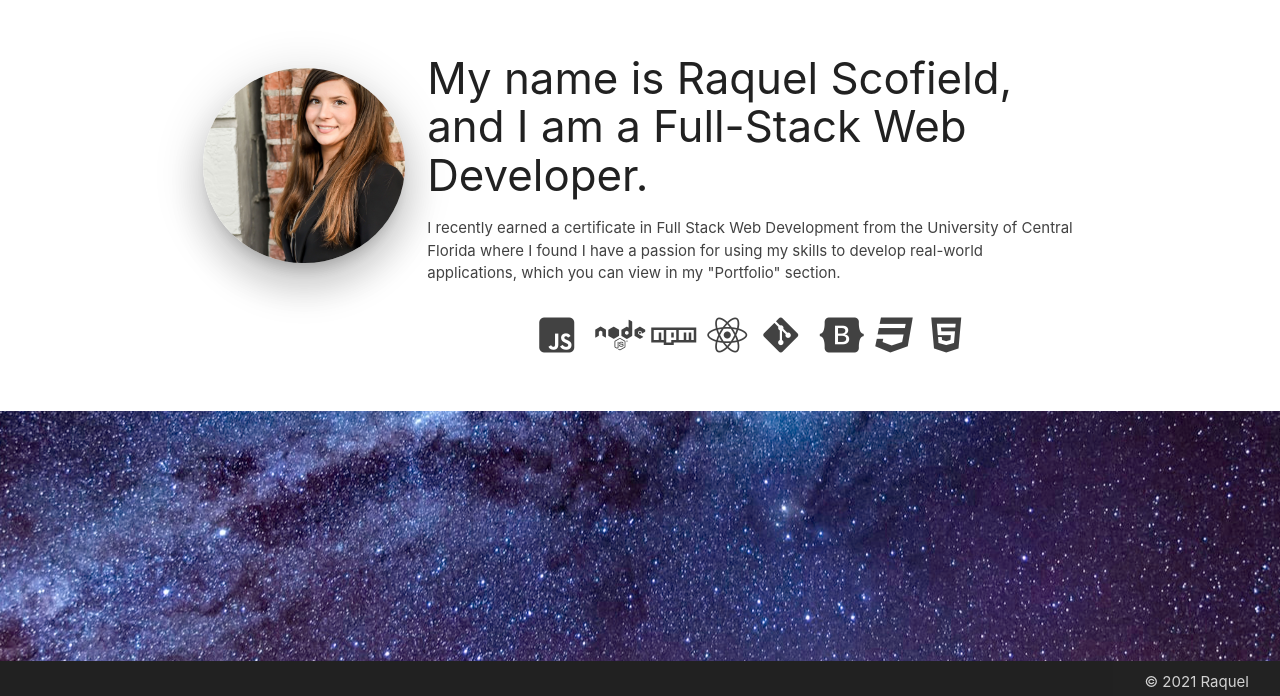
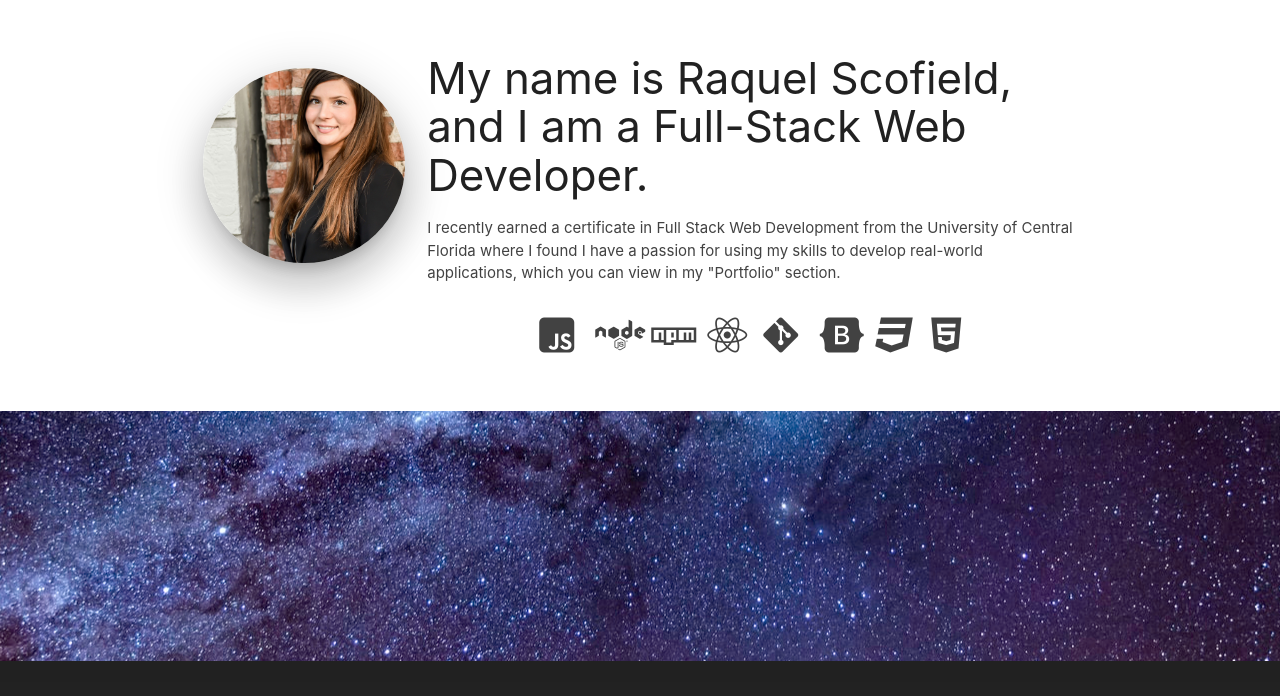
Before and after one commit to RaquelLee/RaquelLee.github.io, a React (Create React App) app in the folder raquel-portfolio/: page / in a window 1280 px wide. Shown: the part 239-935 px from the top of the page. Built offline with nearby package versions, Linux system fonts and the light colour scheme.

Commit message:
footer text posisioning

```diff
--- a/raquel-portfolio/src/components/Footer.js
+++ b/raquel-portfolio/src/components/Footer.js
@@ -4,7 +4,7 @@ import { Footer } from 'react-materialize';
 function Foot() {
     return (
         <Footer
-            className="center grey darken-4"
+            className="grey darken-4 "
             copyrights="© 2021 Raquel Scofield"
         // links={<ul>
         //     <li><a className="grey-text text-lighten-2" href="#!">Resume</a></li>
```
